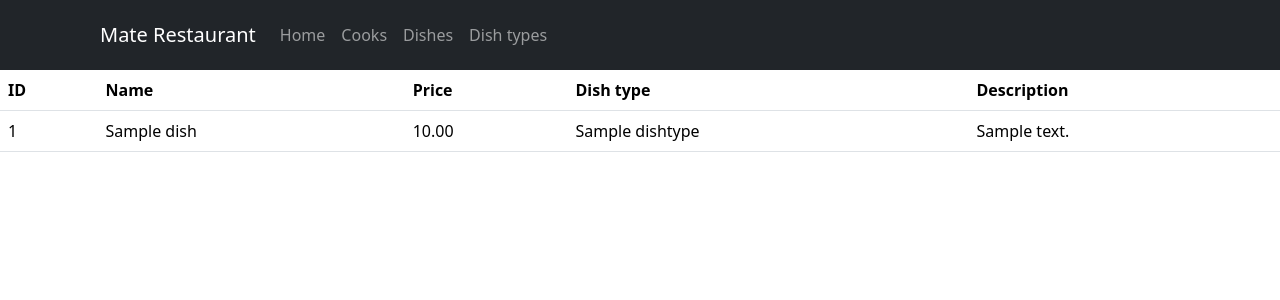
After one commit to Po-SvinSkipodla/MateAcademyRestaurant, a Django app: page /dishes/ in a window 1280 px wide. The commit adds this page. Shown: the top 300 px of the page. Run offline with Django 4.2, Linux system fonts and the light colour scheme; tables that the repository leaves empty hold one stand-in row (values such as "Sample post"); some libraries are stand-ins or nearby versions.

Commit message:
Added dropdown logout on user in navbar. Navbar moved into includes directory. Added logout page and changed login page. Added dish_list(unfinished)

```diff
--- a/restaurant_app/urls.py
+++ b/restaurant_app/urls.py
@@ -1,8 +1,10 @@
 from django.urls import path
 
-from restaurant_app.views import Index, DishListView
+from restaurant_app.views import Index, DishListView, CookListView, DishTypeListView
 
 urlpatterns = [
     path("", Index.as_view(), name="index"),
-    path("dishes/", DishListView.as_view(), name="dish-list")
+    path("dishes/", DishListView.as_view(), name="dish-list"),
+    path("dish_types/", DishTypeListView.as_view(), name="dish-type-list"),
+    path("cooks/", CookListView.as_view(), name="cook-list")
 ]
--- a/restaurant_app/views.py
+++ b/restaurant_app/views.py
@@ -2,8 +2,7 @@ from django.shortcuts import render
 from django.urls import reverse_lazy
 from django.views import generic
 
-from restaurant_app.forms import CookCreationForm
-from restaurant_app.models import Cook, Dish
+from restaurant_app.models import Cook, Dish, DishType
 
 
 class Index(generic.TemplateView):
@@ -14,6 +13,14 @@ class DishListView(generic.ListView):
     model = Dish
 
 
+class CookListView(generic.ListView):
+    model = Cook
+
+
+class DishTypeListView(generic.ListView):
+    model = DishType
+    template_name = "restaurant_app/dish_type_list.html"
+
 
 # class CookCreateView(generic.CreateView):
 #     model = Cook
--- a/templates/base.html
+++ b/templates/base.html
@@ -12,29 +12,7 @@
     {% endblock %}
 </head>
 <body>
-  <nav class="navbar navbar-expand-lg navbar-dark bg-dark">
-    <a class="navbar-brand" href="#">Mate Restaurant</a>
-    <button class="navbar-toggler" type="button" data-toggle="collapse" data-target="#navbarSupportedContent" aria-controls="navbarSupportedContent" aria-expanded="false" aria-label="Toggle navigation">
-      <span class="navbar-toggler-icon"></span>
-    </button>
-
-    <div class="collapse navbar-collapse" id="navbarSupportedContent">
-      <ul class="navbar-nav mr-auto">
-        <li class="nav-item">
-          <a class="nav-link" href="{% url 'index' %}">Home</a>
-        </li>
-        <li class="nav-item">
-          <a class="nav-link" href="#">Cooks</a>
-        </li>
-        <li class="nav-item">
-          <a class="nav-link" href="{% url 'dish-list' %}">Dishes</a>
-        </li>
-      </ul>
-      {% if user.is_authenticated %}
-        <h4 style="color: white">Hello, {{ user.get_username }}</h4>
-      {% endif %}
-    </div>
-  </nav>
+  {% include "includes/navbar.html" %}
   {% block content %}
   {% endblock %}
 </body>
--- /dev/null
+++ b/templates/includes/navbar.html
@@ -0,0 +1,33 @@
+<nav class="navbar navbar-expand-lg navbar-dark bg-dark" style="padding: 15px 100px">
+  <a class="navbar-brand" href="#">Mate Restaurant</a>
+  <button class="navbar-toggler" type="button" data-toggle="collapse" data-target="#navbarSupportedContent" aria-controls="navbarSupportedContent" aria-expanded="false" aria-label="Toggle navigation">
+    <span class="navbar-toggler-icon"></span>
+  </button>
+
+  <div class="collapse navbar-collapse" id="navbarSupportedContent">
+    <ul class="navbar-nav mr-auto">
+      <li class="nav-item">
+        <a class="nav-link" href="{% url 'index' %}">Home</a>
+      </li>
+      <li class="nav-item">
+        <a class="nav-link" href="{% url 'cook-list' %}">Cooks</a>
+      </li>
+      <li class="nav-item">
+        <a class="nav-link" href="{% url 'dish-list' %}">Dishes</a>
+      </li>
+      <li class="nav-item">
+        <a class="nav-link" href="{% url 'dish-type-list' %}">Dish types</a>
+      </li>
+    </ul>
+    {% if user.is_authenticated %}
+      <div class="dropdown">
+        <button class="btn btn-secondary dropdown-toggle" type="button" id="dropdownMenuButton" data-bs-toggle="dropdown" data-toggle="dropdown" aria-haspopup="true" aria-expanded="false">
+          {{ user.get_username }}
+        </button>
+        <div class="dropdown-menu" aria-labelledby="dropdownMenuButton">
+          <a class="dropdown-item" href="{% url 'logout' %}">Logout</a>
+        </div>
+      </div>
+    {% endif %}
+  </div>
+</nav>
--- /dev/null
+++ b/templates/restaurant_app/dish_list.html
@@ -0,0 +1,38 @@
+{% extends "base.html" %}
+
+{% block content %}
+  {% if dish_list %}
+    <table class="table">
+      <tr>
+        <th>ID</th>
+        <th>Name</th>
+        <th>Price</th>
+        <th>Dish type</th>
+        <th>Description</th>
+      </tr>
+
+      {% for dish in dish_list %}
+        <tr>
+          <td>
+              {{ dish.id }}
+          </td>
+          <td>
+              {{ dish.name }}
+          </td>
+          <td>
+              {{ dish.price }}
+          </td>
+          <td>
+              {{ dish.dish_type }}
+          </td>
+          <td>
+              {{ dish.description }}
+          </td>
+        </tr>
+      {% endfor %}
+    </table>
+
+  {% else %}
+      <p>There are no dishes in the service.</p>
+  {% endif %}
+{% endblock %}
```
Also changed, not shown: templates/registration/logged_out.html (added, +7 -0 lines), templates/registration/login.html (added, +24 -0 lines).
